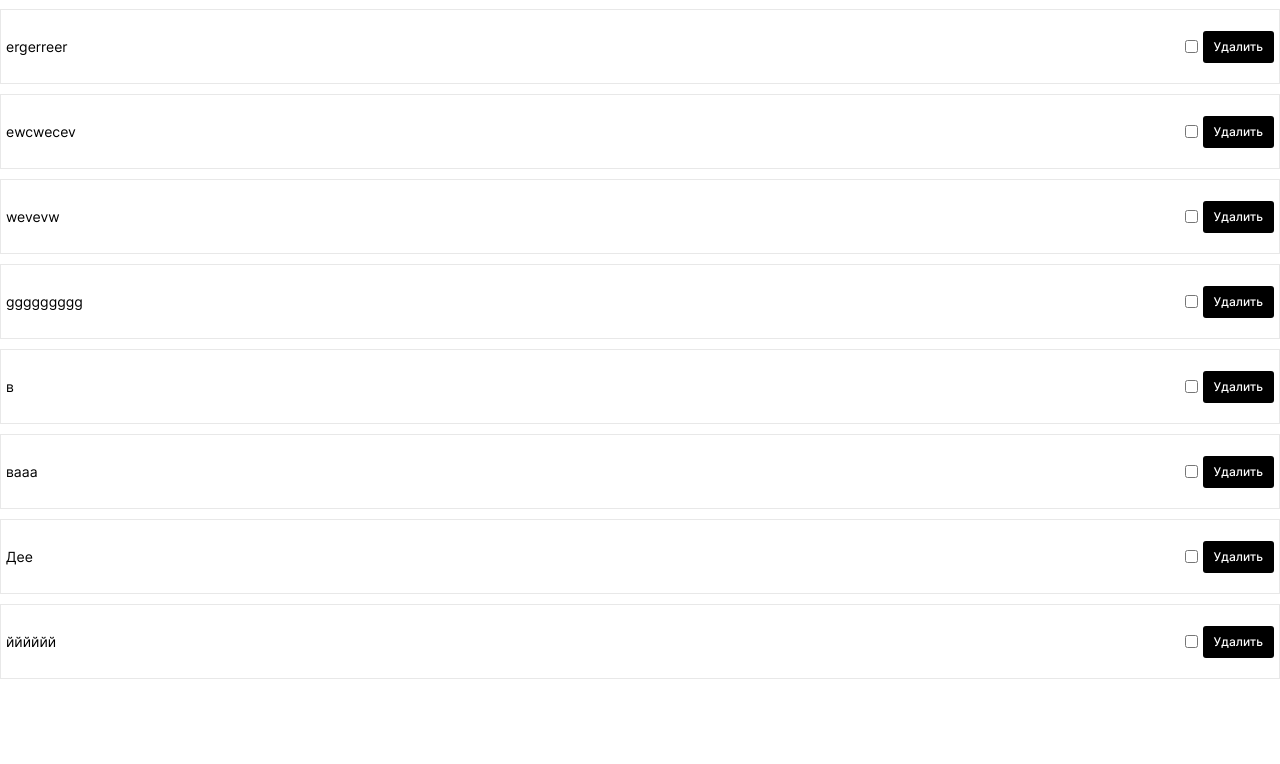
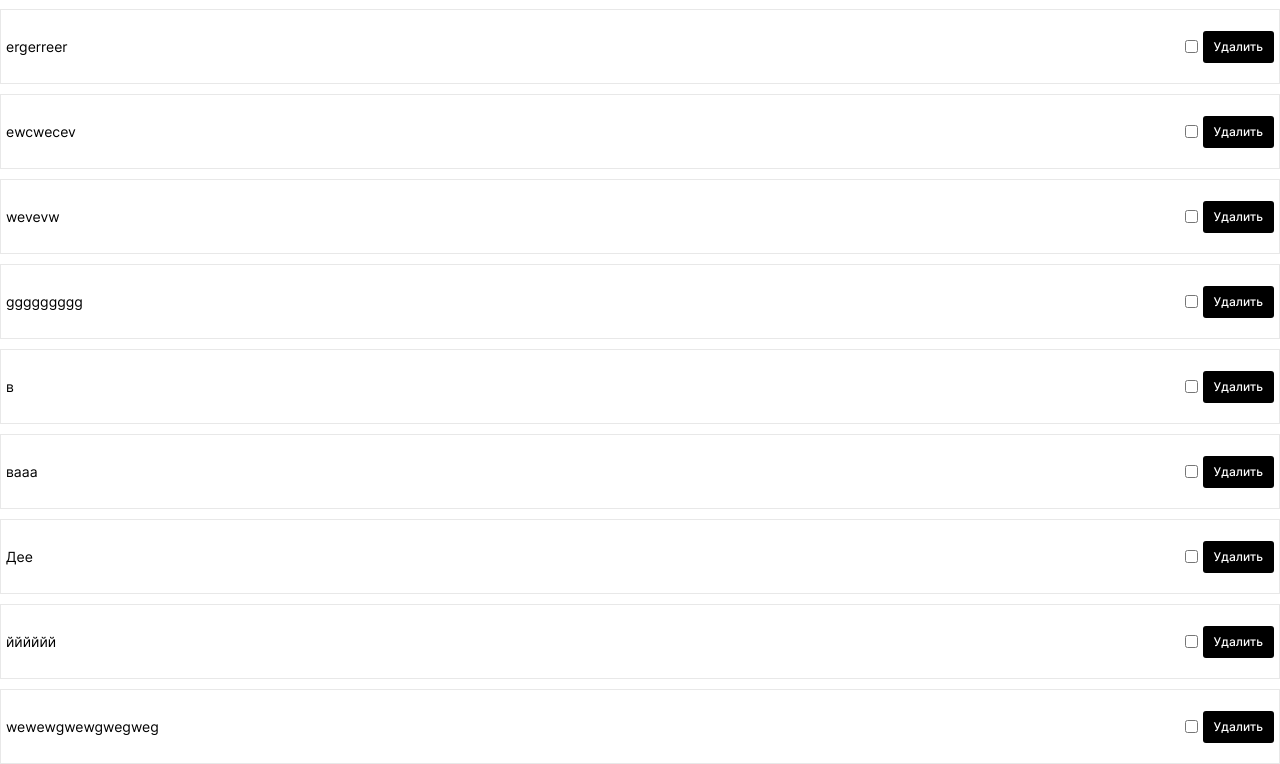
Before and after one commit to codelnd/test-task-apricode, a React (Create React App) app: page / in a window 1280 px wide. Shown: the part 858-1622 px from the top of the page. Before the commit the page ends 1537 px from the top, so only its background shows below. Built offline with nearby package versions, Linux system fonts and the light colour scheme; data requests are answered from the project's data file; sample sign-in values are in the browser's storage.

Commit message:
fix: поправить отправку запроса при каждом вводе символа в инпут

```diff
--- a/db.json
+++ b/db.json
@@ -91,6 +91,11 @@
       "id": 17,
       "title": "йййййй",
       "completed": false
+    },
+    {
+      "id": 18,
+      "title": "wewewgwewgwegweg",
+      "completed": false
     }
   ]
 }
--- a/src/components/Main/TodoList/TodoList.tsx
+++ b/src/components/Main/TodoList/TodoList.tsx
@@ -5,7 +5,9 @@ import "./TodoList.scss";
 
 const TodoList = observer(() => {
     useEffect(() => {
-        todoStore.fetchTodos();
+        if (!todoStore.inputValue) {
+            todoStore.fetchTodos();
+        }
     }, [todoStore.inputValue]);
 
 
```
